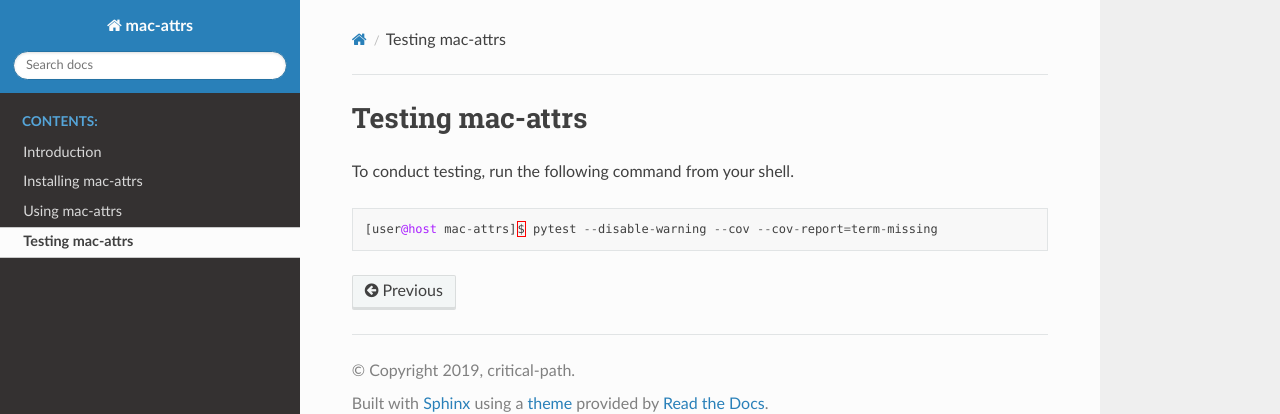
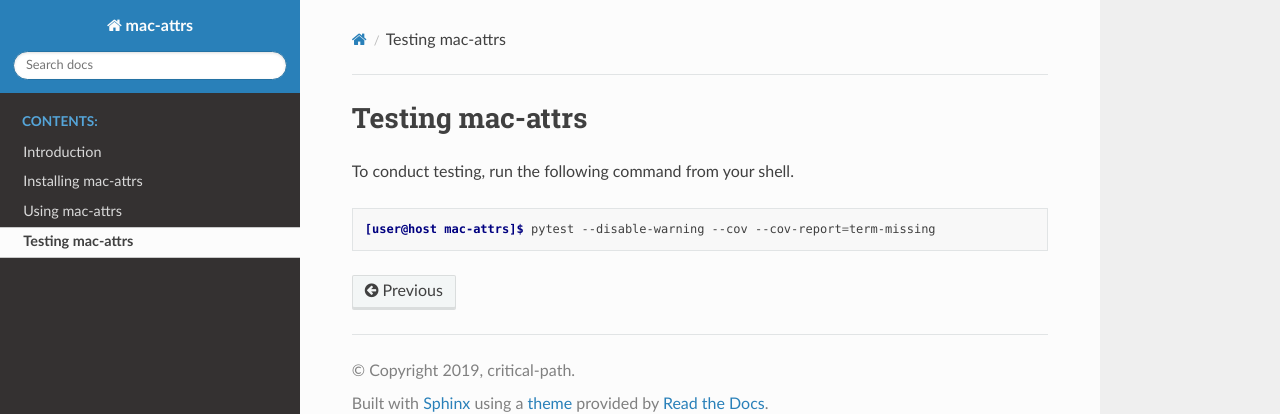
Before and after one commit to critical-path/mac-attrs, a Sphinx documentation site: the page built from docs/test.rst, in a window 1280 px wide. Shown: the top 414 px of the page. Built offline with Sphinx 7.4.7 and the Read the Docs theme 2.0.0, drawn with Linux system fonts in a browser that asks for light colours.

Commit message:
On branch master  Changes to be committed:
	modified:   README.rst
	modified:   docs/test.rst

```diff
--- a/README.rst
+++ b/README.rst
@@ -59,6 +59,6 @@ Testing mac-attrs
 
 To conduct testing, run the following command from your shell.
 
-.. code-block:: python
+.. code-block:: console
 
    [user@host mac-attrs]$ pytest --disable-warning --cov --cov-report=term-missing
--- a/docs/test.rst
+++ b/docs/test.rst
@@ -3,6 +3,6 @@ Testing mac-attrs
 
 To conduct testing, run the following command from your shell.
 
-.. code-block:: python
+.. code-block:: console
 
    [user@host mac-attrs]$ pytest --disable-warning --cov --cov-report=term-missing
```
